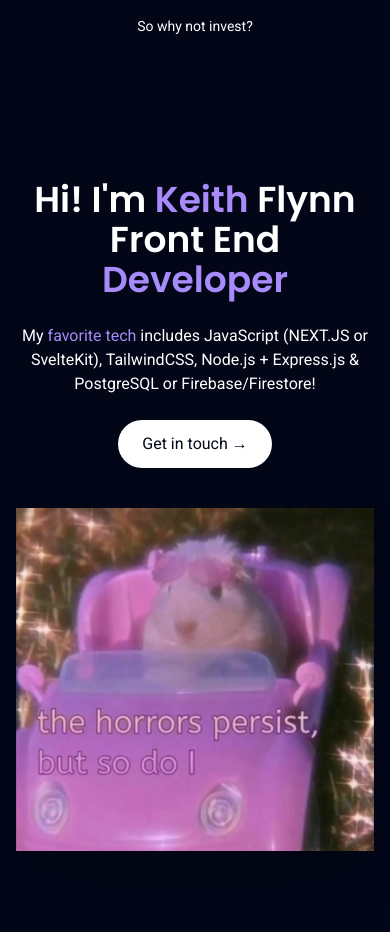
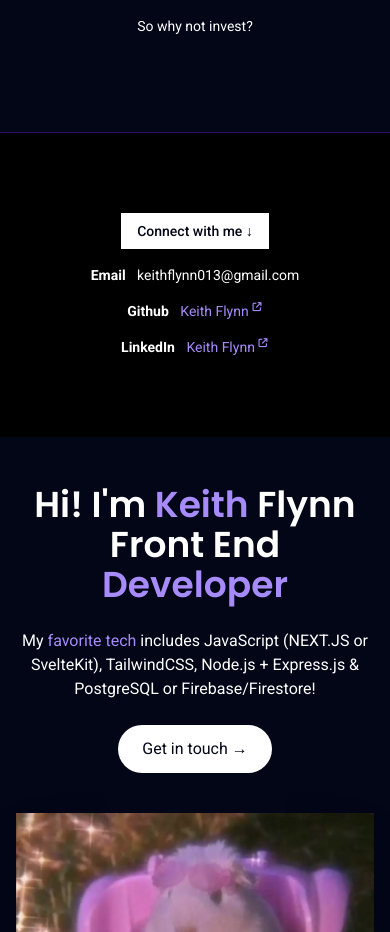
Before and after one commit to keith-flynn/portfolio-website, a SvelteKit app: page / in a window 390 px wide. Shown: the part 3220-4152 px from the top of the page. Built offline with nearby package versions, Linux system fonts and the light colour scheme.

Commit message:
Complete tutorial, but very unfinished
Everything is pieced together, but issues persist. Customization is
still needed in many places. Some alignment needs adjusted. Table needs
tweaked. Image needs replaced.

```diff
--- a/src/components/Footer.svelte
+++ b/src/components/Footer.svelte
@@ -0,0 +1,19 @@
+<footer class="py-20 sm:py-32 bg-black border-t border-solid border-violet-950 flex flex-col gap-4 sm:gap-8 justify-center items-center">
+  <p class="px-4 py-2 bg-white text-slate-950 font-medium">
+    Connect with me &darr;
+  </p>
+  <div class="flex flex-col gap-4 items-center justify-center">
+    <p><b class="pr-2">Email</b> keithflynn013@gmail.com</p>
+    <p><b class="pr-2">Github</b>
+      <a class="text-violet-400" target="_blank" href="#">Keith Flynn<sup ><span class="text-xs scale-75 pl-0.5">
+        <i class="fa-solid fa-arrow-up-right-from-square text-xs scale-[75%]"></i>
+      </span></sup></a>
+    </p>
+    <p><b class="pr-2">LinkedIn</b>
+      <a class="text-violet-400" target="_blank" href="#">Keith Flynn<sup ><span class="text-xs scale-75 pl-0.5">
+        <i class="fa-solid fa-arrow-up-right-from-square text-xs scale-[75%]"></i>
+      </span></sup></a>
+    </p>
+  </div>
+
+</footer>
```
